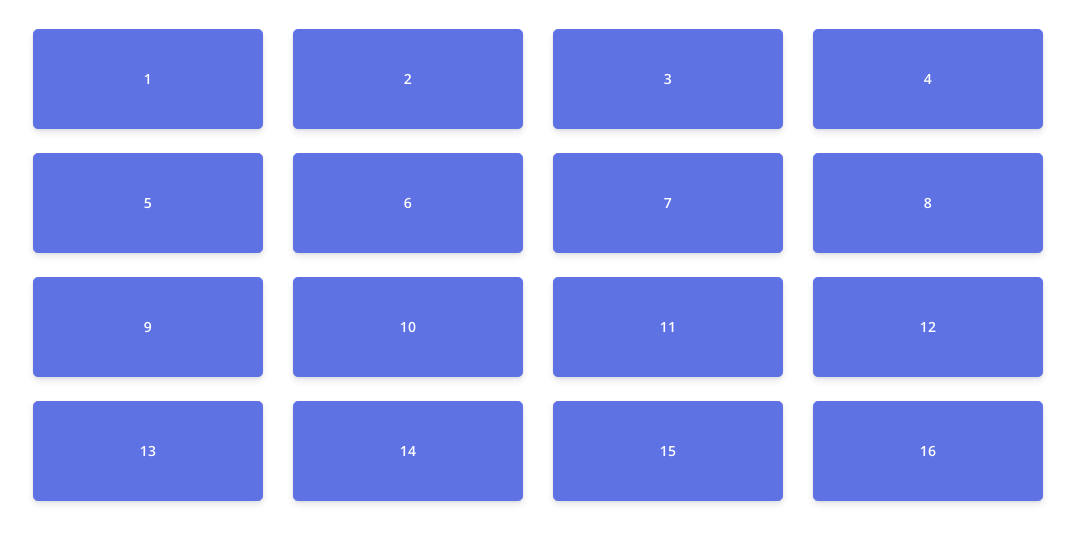
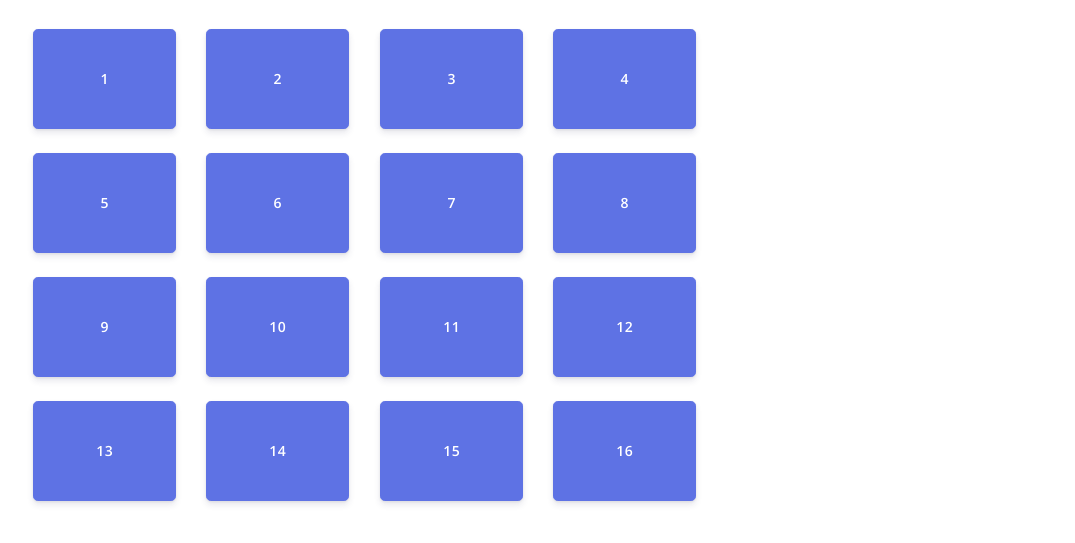
Before and after one commit to Piumal1999/Quiz_Ncc, a website: page quiz 2.html in a window 1280 px wide. Shown: the part 211-754 px from the top of the page, without its empty margins (102-1177 px from the left). Drawn offline with nearby package versions, Linux system fonts and the light colour scheme.

Commit message:
btn col md2

```diff
--- a/quiz 2.html
+++ b/quiz 2.html
@@ -45,7 +45,7 @@
         <div class="row">
 
             <!-- Question 1 -->
-          <div class="col-md-3">
+          <div class="col-md-2">
             <button type="button" class="btn btn-lg btn-block btn-primary mb-3" data-toggle="modal" data-target="#modal-default1">1</button>
             <div class="modal fade" id="modal-default1" tabindex="-1" role="dialog" aria-labelledby="modal-default1" aria-hidden="true">
               <div class="modal-dialog modal- modal-dialog-centered modal-" role="document">
@@ -70,7 +70,7 @@
           </div>
 
             <!-- Question 2 -->
-            <div class="col-md-3">
+            <div class="col-md-2">
                 <button type="button" class="btn btn-lg btn-block btn-primary mb-3" data-toggle="modal" data-target="#modal-default2">2</button>
                 <div class="modal fade" id="modal-default2" tabindex="-1" role="dialog" aria-labelledby="modal-default2" aria-hidden="true">
                     <div class="modal-dialog modal- modal-dialog-centered modal-" role="document">
@@ -96,7 +96,7 @@
 
 
             <!-- Question 3 -->
-            <div class="col-md-3">
+            <div class="col-md-2">
                 <button type="button" class="btn btn-lg btn-block btn-primary mb-3" data-toggle="modal" data-target="#modal-default3">3</button>
                 <div class="modal fade" id="modal-default3" tabindex="-1" role="dialog" aria-labelledby="modal-default3" aria-hidden="true">
                     <div class="modal-dialog modal- modal-dialog-centered modal-" role="document">
@@ -122,7 +122,7 @@
 
 
             <!-- Question 4-->
-            <div class="col-md-3">
+            <div class="col-md-2">
                 <button type="button" class="btn btn-lg btn-block btn-primary mb-3" data-toggle="modal" data-target="#modal-default4">4</button>
                 <div class="modal fade" id="modal-default4" tabindex="-1" role="dialog" aria-labelledby="modal-default4" aria-hidden="true">
                     <div class="modal-dialog modal- modal-dialog-centered modal-" role="document">
@@ -152,7 +152,7 @@
           <div class="row">
 
               <!-- Question 5 -->
-              <div class="col-md-3">
+              <div class="col-md-2">
                   <button type="button" class="btn btn-lg btn-block btn-primary mb-3" data-toggle="modal" data-target="#modal-default5">5</button>
                   <div class="modal fade" id="modal-default5" tabindex="-1" role="dialog" aria-labelledby="modal-default5" aria-hidden="true">
                       <div class="modal-dialog modal- modal-dialog-centered modal-" role="document">
@@ -177,7 +177,7 @@
               </div>
 
               <!-- Question 6 -->
-              <div class="col-md-3">
+              <div class="col-md-2">
                   <button type="button" class="btn btn-lg btn-block btn-primary mb-3" data-toggle="modal" data-target="#modal-default6">6</button>
                   <div class="modal fade" id="modal-default6" tabindex="-1" role="dialog" aria-labelledby="modal-default6" aria-hidden="true">
                       <div class="modal-dialog modal- modal-dialog-centered modal-" role="document">
@@ -203,7 +203,7 @@
 
 
               <!-- Question 7-->
-              <div class="col-md-3">
+              <div class="col-md-2">
                   <button type="button" class="btn btn-lg btn-block btn-primary mb-3" data-toggle="modal" data-target="#modal-default7">7</button>
                   <div class="modal fade" id="modal-default7" tabindex="-1" role="dialog" aria-labelledby="modal-default7" aria-hidden="true">
                       <div class="modal-dialog modal- modal-dialog-centered modal-" role="document">
@@ -229,7 +229,7 @@
 
 
               <!-- Question 8-->
-              <div class="col-md-3">
+              <div class="col-md-2">
                   <button type="button" class="btn btn-lg btn-block btn-primary mb-3" data-toggle="modal" data-target="#modal-default8">8</button>
                   <div class="modal fade" id="modal-default8" tabindex="-1" role="dialog" aria-labelledby="modal-default8" aria-hidden="true">
                       <div class="modal-dialog modal- modal-dialog-centered modal-" role="document">
@@ -259,7 +259,7 @@
           <div class="row">
 
               <!-- Question 9-->
-              <div class="col-md-3">
+              <div class="col-md-2">
                   <button type="button" class="btn btn-lg btn-block btn-primary mb-3" data-toggle="modal" data-target="#modal-default9">9</button>
                   <div class="modal fade" id="modal-default9" tabindex="-1" role="dialog" aria-labelledby="modal-default9" aria-hidden="true">
                       <div class="modal-dialog modal- modal-dialog-centered modal-" role="document">
@@ -284,7 +284,7 @@
               </div>
 
               <!-- Question 10-->
-              <div class="col-md-3">
+              <div class="col-md-2">
                   <button type="button" class="btn btn-lg btn-block btn-primary mb-3" data-toggle="modal" data-target="#modal-default10">10</button>
                   <div class="modal fade" id="modal-default10" tabindex="-1" role="dialog" aria-labelledby="modal-default10" aria-hidden="true">
                       <div class="modal-dialog modal- modal-dialog-centered modal-" role="document">
@@ -310,7 +310,7 @@
 
 
               <!-- Question 11-->
-              <div class="col-md-3">
+              <div class="col-md-2">
                   <button type="button" class="btn btn-lg btn-block btn-primary mb-3" data-toggle="modal" data-target="#modal-default11">11</button>
                   <div class="modal fade" id="modal-default11" tabindex="-1" role="dialog" aria-labelledby="modal-default11" aria-hidden="true">
                       <div class="modal-dialog modal- modal-dialog-centered modal-" role="document">
@@ -336,7 +336,7 @@
 
 
               <!-- Question 12 -->
-              <div class="col-md-3">
+              <div class="col-md-2">
                   <button type="button" class="btn btn-lg btn-block btn-primary mb-3" data-toggle="modal" data-target="#modal-default12">12</button>
                   <div class="modal fade" id="modal-default12" tabindex="-1" role="dialog" aria-labelledby="modal-default12" aria-hidden="true">
                       <div class="modal-dialog modal- modal-dialog-centered modal-" role="document">
@@ -366,7 +366,7 @@
           <div class="row">
 
               <!-- Question 13 -->
-              <div class="col-md-3">
+              <div class="col-md-2">
                   <button type="button" class="btn btn-lg btn-block btn-primary mb-3" data-toggle="modal" data-target="#modal-default13">13</button>
                   <div class="modal fade" id="modal-default13" tabindex="-1" role="dialog" aria-labelledby="modal-default13" aria-hidden="true">
                       <div class="modal-dialog modal- modal-dialog-centered modal-" role="document">
@@ -392,7 +392,7 @@
 
 
               <!-- Question 14-->
-              <div class="col-md-3">
+              <div class="col-md-2">
                   <button type="button" class="btn btn-lg btn-block btn-primary mb-3" data-toggle="modal" data-target="#modal-default14">14</button>
                   <div class="modal fade" id="modal-default14" tabindex="-1" role="dialog" aria-labelledby="modal-default14" aria-hidden="true">
                       <div class="modal-dialog modal- modal-dialog-centered modal-" role="document">
@@ -421,7 +421,7 @@
 
 
               <!-- Question 15 -->
-              <div class="col-md-3">
+              <div class="col-md-2">
                   <button type="button" class="btn btn-lg btn-block btn-primary mb-3" data-toggle="modal" data-target="#modal-default15">15</button>
                   <div class="modal fade" id="modal-default15" tabindex="-1" role="dialog" aria-labelledby="modal-default15" aria-hidden="true">
                       <div class="modal-dialog modal- modal-dialog-centered modal-" role="document">
@@ -446,7 +446,7 @@
               </div>
 
               <!-- Question 16 -->
-              <div class="col-md-3">
+              <div class="col-md-2">
                   <button type="button" class="btn btn-lg btn-block btn-primary mb-3" data-toggle="modal" data-target="#modal-default16">16</button>
                   <div class="modal fade" id="modal-default16" tabindex="-1" role="dialog" aria-labelledby="modal-default16" aria-hidden="true">
                       <div class="modal-dialog modal- modal-dialog-centered modal-" role="document">
```
